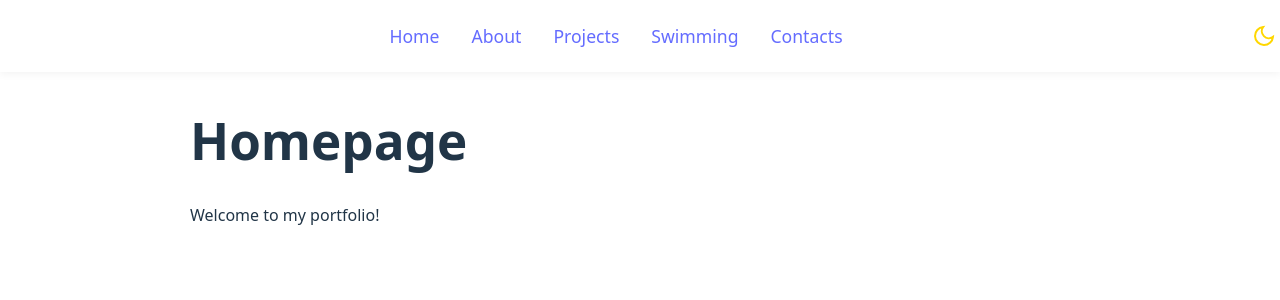
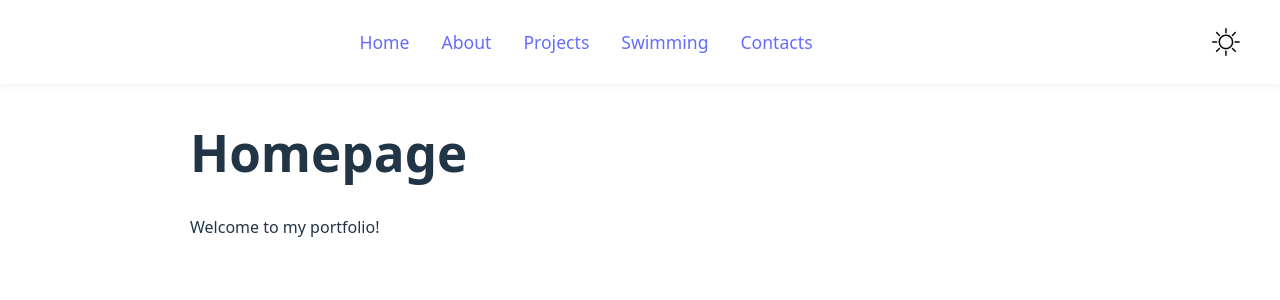
Before and after one commit to MattiaBiancini/mattiabiancini, a React (Vite) app: page / in a window 1280 px wide. Shown: the top 300 px of the page. Built offline with nearby package versions, Linux system fonts and the light colour scheme; a web font is replaced by a local one.

Commit message:
Icon Dark Theme

```diff
--- a/src/components/Layout.css
+++ b/src/components/Layout.css
@@ -36,6 +36,7 @@
   background: none;
   border: none;
   margin-left: 1rem;
+  margin-right: 1rem;
   cursor: pointer;
   padding: 4px;
   display: flex;
@@ -46,10 +47,22 @@
   outline: 2px solid var(--color-link-hover);
 }
 
-.theme-switcher svg {
+.theme-switcher svg,
+.theme-switcher img {
   display: block;
-  width: 24px;
-  height: 24px;
+  width: 28px;
+  height: 28px;
+  transition: filter 0.2s;
+  filter: drop-shadow(0 1px 2px rgba(0,0,0,0.06));
+}
+
+[data-theme="dark"] .theme-switcher svg,
+[data-theme="dark"] .theme-switcher img {
+  color: var(--color-text);
+}
+
+.theme-switcher:hover img {
+  filter: brightness(1.2) drop-shadow(0 2px 6px rgba(0,0,0,0.10));
 }
 
 .content {
--- a/src/components/Layout.jsx
+++ b/src/components/Layout.jsx
@@ -1,18 +1,13 @@
 import { useEffect, useState } from "react";
 import { Link, Outlet } from "react-router-dom";
 import "./Layout.css";
-
-// Simple SVG icons
-const SunIcon = () => (
-  <svg width="24" height="24" fill="none" stroke="orange" strokeWidth="2"><circle cx="12" cy="12" r="5"/><path d="M12 1v2m0 18v2m11-11h-2M3 12H1m16.95-7.07l-1.41 1.41m-9.19 9.19l-1.41 1.41m13.44 0l-1.41-1.41m-9.19-9.19L4.05 4.93"/></svg>
-);
-const MoonIcon = () => (
-  <svg width="24" height="24" fill="none" stroke="gold" strokeWidth="2"><path d="M21 12.79A9 9 0 1 1 11.21 3 7 7 0 0 0 21 12.79z"/></svg>
-);
+import sunIcon from "../assets/sun.svg";
+import moonIcon from "../assets/moon.svg";
 
 export default function Layout() {
   const [theme, setTheme] = useState(
-    () => localStorage.getItem("theme") || (window.matchMedia("(prefers-color-scheme: dark)").matches ? "dark" : "light")
+    () => localStorage.getItem("theme") ||
+    (window.matchMedia("(prefers-color-scheme: dark)").matches ? "dark" : "light")
   );
 
   useEffect(() => {
@@ -24,6 +19,11 @@ export default function Layout() {
 
   return (
     <>
+      <div className="background-blobs">
+        <div className="blob blob1"></div>
+        <div className="blob blob2"></div>
+        <div className="blob blob3"></div>
+      </div>
       <nav className="navbar">
         <div className="nav-links">
           <Link to="/">Home</Link>
@@ -33,7 +33,11 @@ export default function Layout() {
           <Link to="/contacts">Contacts</Link>
         </div>
         <button className="theme-switcher" onClick={toggleTheme} aria-label="Toggle theme">
-          {theme === "dark" ? <SunIcon /> : <MoonIcon />}
+          <img
+            src={theme === "dark" ? moonIcon : sunIcon}
+            alt={theme === "dark" ? "Switch to light mode" : "Switch to dark mode"}
+            className="theme-switcher"
+          />
         </button>
       </nav>
       <div className="content">
```
Also changed, not shown: src/assets/moon.svg (added), src/assets/sun.svg (added).
